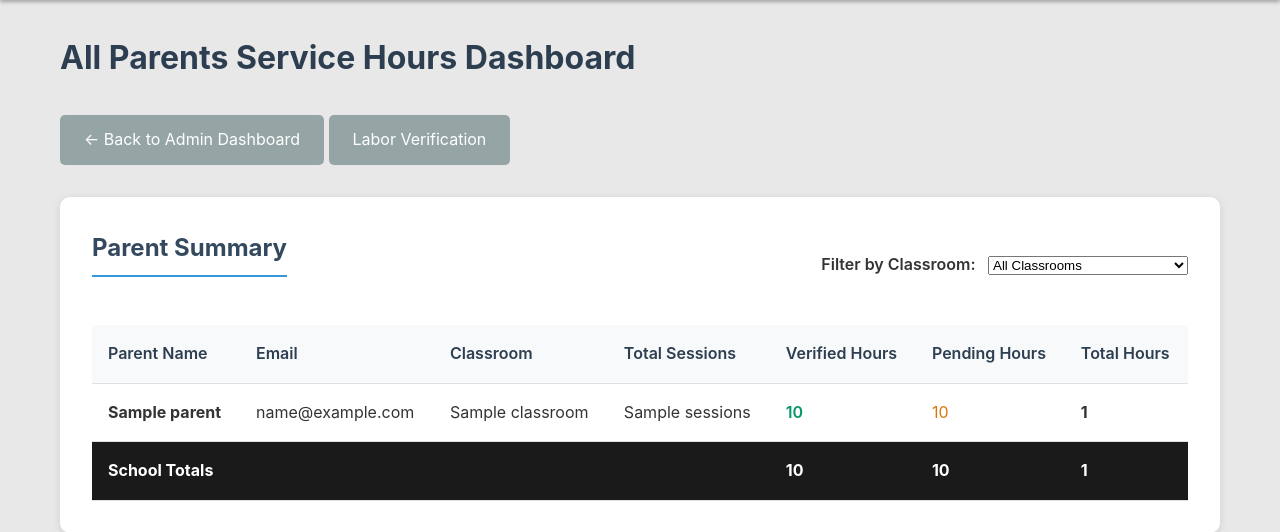
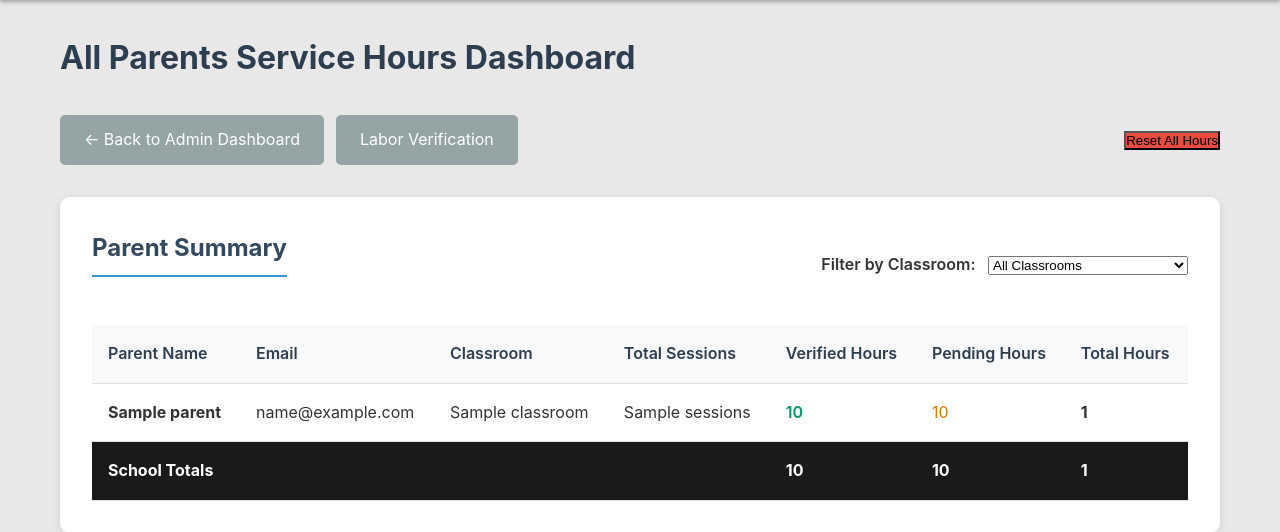
Before and after one commit to DrShuukaku/join-The-Club, a Flask app: template templates/admin_service_dashboard.html in a window 1280 px wide. Shown: the part 82-614 px from the top of the page. Run offline with Flask 3, Linux system fonts and the light colour scheme; the template is opened without the code that fills it: most values are stand-ins (such as "Sample title", 1, 10 or a date in 2020); parts of the project's set-up code (start-up, migrations or seed data) failed here and were passed over.

Commit message:
Add admin ability to reset all labor hours
Introduces a new POST route `/admin/reset-labor-hours` and a confirmation button in the admin service hours dashboard to delete all records from the `labor_hours` table.

Replit-Commit-Author: Agent
Replit-Commit-Session-Id: 0e49a9bf-8137-4262-865b-17a9a27ee7d5
Replit-Commit-Checkpoint-Type: full_checkpoint
Replit-Commit-Event-Id: fc6c9174-aefe-4c01-9063-bfe97c60489f
Replit-Commit-Screenshot-Url: https://storage.googleapis.com/screenshot-production-us-central1/170ed59e-fa0e-47b7-ac10-b644992f5b4f/0e49a9bf-8137-4262-865b-17a9a27ee7d5/HA3nuiF
Replit-Helium-Checkpoint-Created: true

```diff
--- a/routes.py
+++ b/routes.py
@@ -654,6 +654,17 @@ def admin_service_hours_dashboard():
                          classrooms=classrooms,
                          selected_classroom=selected_classroom)
 
+@app.route('/admin/reset-labor-hours', methods=['POST'])
+@require_login
+def admin_reset_labor_hours():
+    if not current_user.is_admin:
+        flash('You do not have permission to perform this action.', 'danger')
+        return redirect(url_for('parent_dashboard'))
+    deleted = LaborHours.query.delete()
+    db.session.commit()
+    flash(f'All labor hours have been reset. {deleted} record(s) deleted.', 'success')
+    return redirect(url_for('admin_service_hours_dashboard'))
+
 @app.route('/parent/jobs')
 @require_login
 def parent_view_jobs():
--- a/templates/admin_service_dashboard.html
+++ b/templates/admin_service_dashboard.html
@@ -6,10 +6,23 @@
 <div class="container dashboard">
     <h1>All Parents Service Hours Dashboard</h1>
 
-    <div class="action-buttons" style="margin-bottom: 2rem;">
-        <a href="{{ url_for('admin_dashboard') }}" class="btn-secondary">← Back to Admin Dashboard</a>
-        <a href="{{ url_for('admin_labor_verification') }}" class="btn-secondary">Labor Verification</a>
+    <div class="action-buttons" style="margin-bottom: 2rem; display: flex; justify-content: space-between; align-items: center;">
+        <div style="display: flex; gap: 0.75rem;">
+            <a href="{{ url_for('admin_dashboard') }}" class="btn-secondary">← Back to Admin Dashboard</a>
+            <a href="{{ url_for('admin_labor_verification') }}" class="btn-secondary">Labor Verification</a>
+        </div>
+        <form method="POST" action="{{ url_for('admin_reset_labor_hours') }}" id="reset-form">
+            <button type="button" class="btn-danger" onclick="confirmReset()">Reset All Hours</button>
+        </form>
     </div>
+
+<script>
+function confirmReset() {
+    if (confirm('This will permanently delete ALL labor hour records for every parent. This cannot be undone.\n\nAre you sure you want to continue?')) {
+        document.getElementById('reset-form').submit();
+    }
+}
+</script>
 
     <section class="dashboard-section">
         <div style="display: flex; justify-content: space-between; align-items: center; margin-bottom: 1.5rem;">
```
